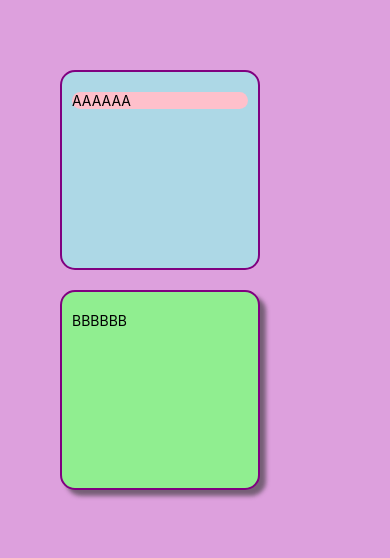
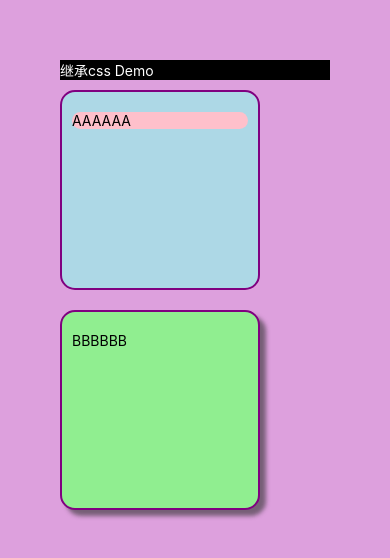
Before and after one commit to qtzxly/ReactNativeDemo, a React Native app: screen / in a window 390 px wide. Shown: the top 558 px of the page. Built offline with nearby package versions, Linux system fonts and the light colour scheme.

Commit message:
css 继承

```diff
--- a/App.js
+++ b/App.js
@@ -3,6 +3,9 @@ import { View, Text, StyleSheet } from 'react-native'
 export default function App() {
   return (
     <View style={styles.container}>
+      <View style={styles.darkMode}>
+        <Text style={styles.darkModeText}>继承css Demo</Text>
+      </View>
       <View style={[styles.box, styles.lightblueBg, styles.androidShadow]}>
         <Text style={{ borderRadius: 15, backgroundColor: 'pink' }}>
           AAAAAA
@@ -17,6 +20,8 @@ export default function App() {
 
 const styles = StyleSheet.create({
   container: { flex: 1, padding: 60, backgroundColor: 'plum' },
+  darkMode: { backgroundColor: 'black' },
+  darkModeText: { color: 'white' },
   title: { color: 'red' },
   box: {
     width: 200,
```
